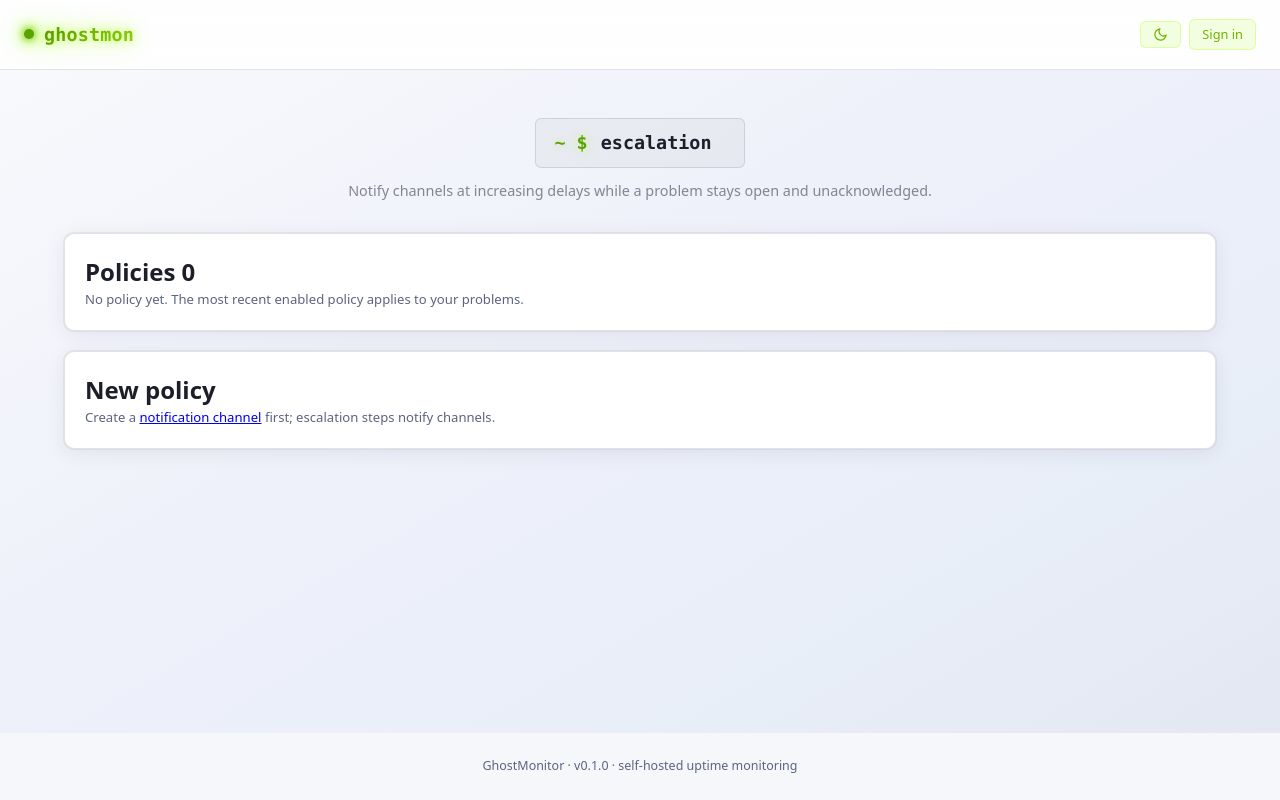
After one commit to stackopshq/ghostmon, a FastAPI app: template templates/escalation/list.html in a window 1280 px wide. The commit adds this page. Run offline with FastAPI, Linux system fonts and the light colour scheme; the template is opened without the code that fills it, so the values that code supplies are empty; parts of the project's set-up code (start-up, migrations or seed data) failed here and were passed over.

Commit message:
feat(web): manage escalation policies in the UI (#38)
Add an /escalation page (new nav entry) to view and create escalation policies: a
list with each policy's step ladder (delay → channel) and delete, plus a no-JS
create form with fixed step rows (rows without a channel are skipped, step order
auto-assigned). Channels not owned by the user are rejected.

Tests: create-from-form (empty rows ignored), list render, delete, and the
"at least one step" guard. Full suite 204 passed; ruff + mypy(strict) green.

```diff
--- a/app/api/routes/web/__init__.py
+++ b/app/api/routes/web/__init__.py
@@ -3,6 +3,7 @@ from fastapi import APIRouter
 from app.api.routes.web.auth import router as auth_router
 from app.api.routes.web.channels import router as channels_router
 from app.api.routes.web.dashboard import router as dashboard_router
+from app.api.routes.web.escalation import router as escalation_router
 from app.api.routes.web.hosts import router as hosts_router
 from app.api.routes.web.maintenances import router as maintenances_router
 from app.api.routes.web.monitors import router as monitors_router
@@ -14,6 +15,7 @@ router.include_router(dashboard_router)
 router.include_router(monitors_router)
 router.include_router(hosts_router)
 router.include_router(channels_router)
+router.include_router(escalation_router)
 router.include_router(maintenances_router)
 router.include_router(problems_router)
 
--- a/templates/base.html
+++ b/templates/base.html
@@ -30,6 +30,7 @@
       <a href="/hosts" class="nav-link{% if active_nav == 'hosts' %} nav-active{% endif %}">Hosts</a>
       <a href="/problems" class="nav-link{% if active_nav == 'problems' %} nav-active{% endif %}">Problems</a>
       <a href="/channels" class="nav-link{% if active_nav == 'channels' %} nav-active{% endif %}">Channels</a>
+      <a href="/escalation" class="nav-link{% if active_nav == 'escalation' %} nav-active{% endif %}">Escalation</a>
       <a href="/maintenances" class="nav-link{% if active_nav == 'maintenances' %} nav-active{% endif %}">Maintenances</a>
     </nav>
     {% endif %}
--- /dev/null
+++ b/templates/escalation/list.html
@@ -0,0 +1,88 @@
+{% extends "base.html" %}
+
+{% block title %}Escalation · GhostMonitor{% endblock %}
+
+{% block page %}
+<main class="page-bg">
+  <div class="container">
+    <div class="hero">
+      <h1 class="hero-title">
+        <span class="terminal-prompt">~ $&nbsp;</span><span>escalation</span><span class="terminal-cursor">▊</span>
+      </h1>
+      <div class="hero-sub">
+        Notify channels at increasing delays while a problem stays open and unacknowledged.
+      </div>
+    </div>
+
+    {% if error %}<div class="flash flash-error">{{ error }}</div>{% endif %}
+    {% if flash %}<div class="flash flash-ok">{{ flash }}</div>{% endif %}
+
+    <section class="card">
+      <h2>Policies <span class="count">{{ policies|length }}</span></h2>
+      {% if policies %}
+      <table class="table">
+        <thead><tr><th>Name</th><th>Enabled</th><th>Steps</th><th></th></tr></thead>
+        <tbody>
+          {% for p in policies %}
+          <tr>
+            <td>{{ p.name }}</td>
+            <td class="muted">{{ 'yes' if p.is_enabled else 'no' }}</td>
+            <td class="muted">
+              {% for s in p.steps %}{{ s.delay_minutes }}m → {{ channel_names.get(s.channel_id, '?') }}{% if not loop.last %} · {% endif %}{% endfor %}
+            </td>
+            <td class="row-actions">
+              <form method="post" action="/escalation/{{ p.id }}/delete" class="form-inline"
+                    onsubmit="return confirm('Delete policy {{ p.name }}?');">
+                <button type="submit" class="btn-new btn-muted">Delete</button>
+              </form>
+            </td>
+          </tr>
+          {% endfor %}
+        </tbody>
+      </table>
+      {% else %}
+      <p class="muted">No policy yet. The most recent enabled policy applies to your problems.</p>
+      {% endif %}
+    </section>
+
+    <section class="card" style="margin-top: 20px;">
+      <h2>New policy</h2>
+      {% if channels %}
+      <form method="post" action="/escalation/new" class="stacked">
+        <div class="field-row">
+          <label class="field">
+            <span>Name</span>
+            <input type="text" name="name" required maxlength="255" placeholder="On-call ladder">
+          </label>
+          <label class="field inline">
+            <input type="checkbox" name="is_enabled" checked>
+            <span>Enabled</span>
+          </label>
+        </div>
+        <p class="muted">Each step notifies a channel after the delay (in minutes) from when the problem opened. Leave a channel empty to skip the row.</p>
+        {% for i in step_rows %}
+        <div class="field-row">
+          <label class="field">
+            <span>Step {{ i + 1 }} — delay (min)</span>
+            <input type="number" name="delay_minutes" min="0" max="10080" value="{{ i * 5 }}">
+          </label>
+          <label class="field">
+            <span>Channel</span>
+            <select name="channel_id">
+              <option value="">— none —</option>
+              {% for c in channels %}<option value="{{ c.id }}">{{ c.name }} ({{ c.type.value }})</option>{% endfor %}
+            </select>
+          </label>
+        </div>
+        {% endfor %}
+        <div class="form-actions">
+          <button type="submit" class="btn-primary">Create policy</button>
+        </div>
+      </form>
+      {% else %}
+      <p class="muted">Create a <a href="/channels">notification channel</a> first; escalation steps notify channels.</p>
+      {% endif %}
+    </section>
+  </div>
+</main>
+{% endblock %}
```
Also changed, not shown: app/api/routes/web/escalation.py (added, +111 -0 lines), docs/roadmap.md (+5 -2 lines), tests/test_escalation.py (+43 -0 lines), README.md, 1 other file.
